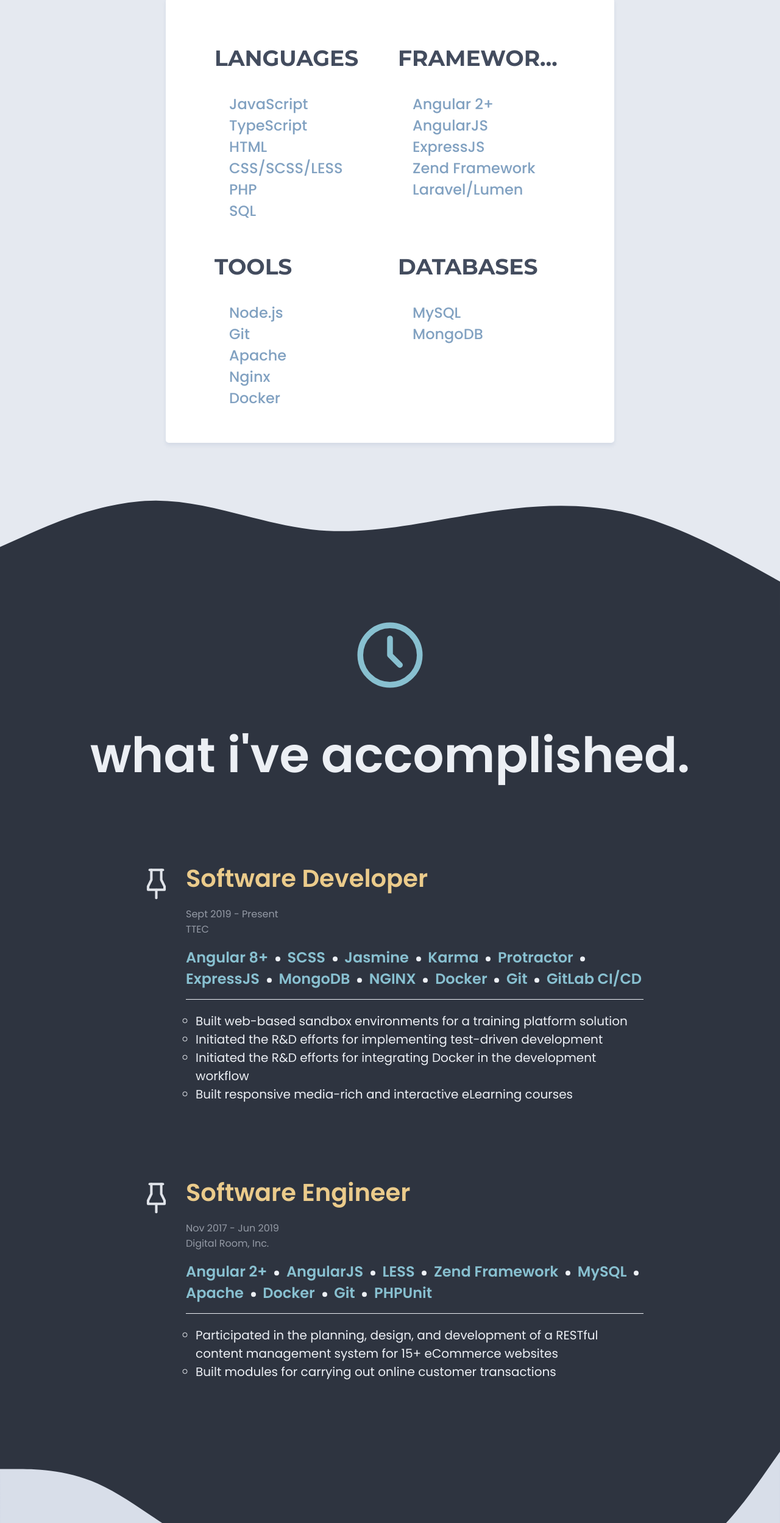
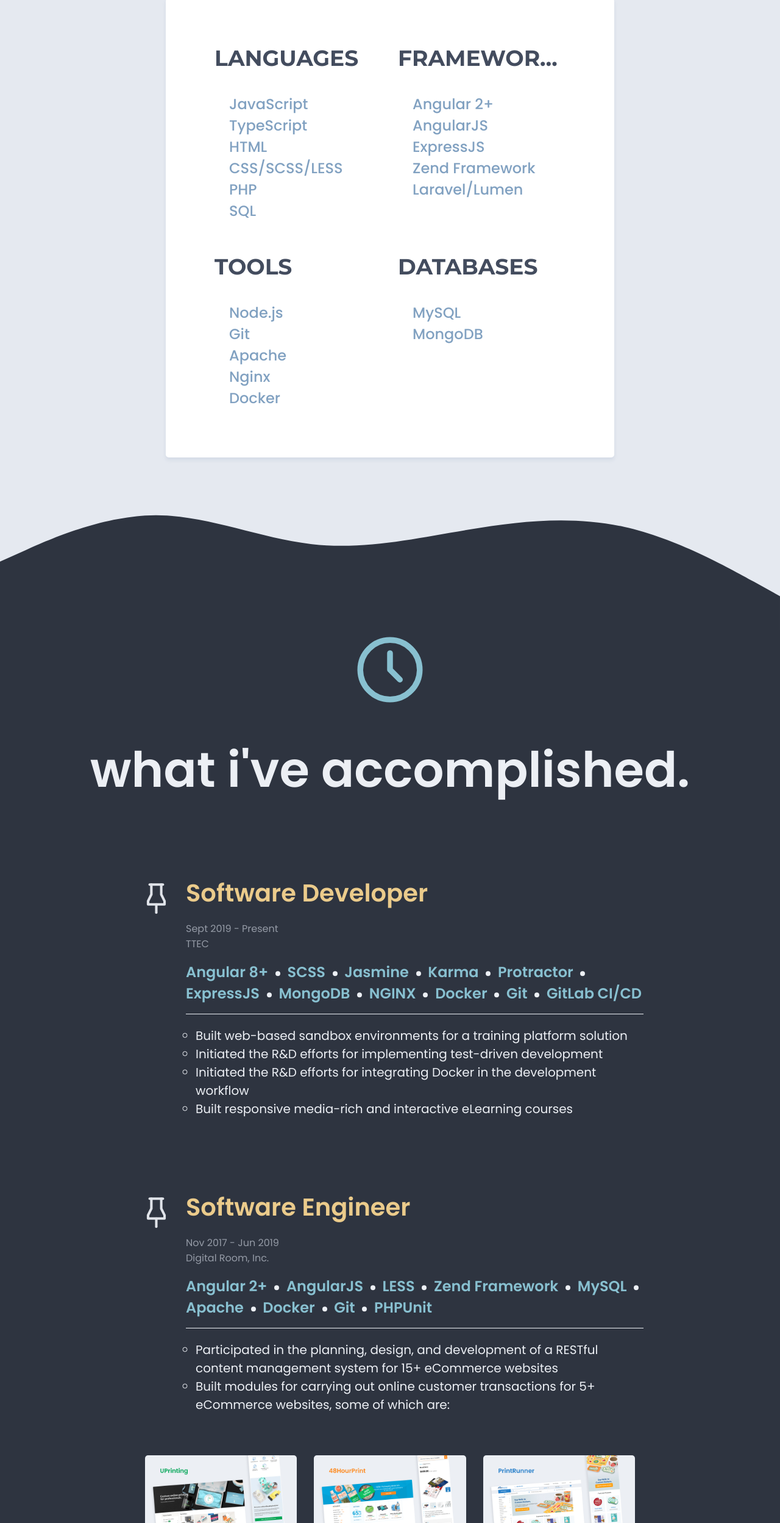
Before and after one commit to camillevillnv/camillevillnv.github.io, a website: page index.html in a window 1280 px wide. Shown: the part 2203-4700 px from the top of the page at 61% size. Drawn offline with Linux system fonts and the light colour scheme.

Commit message:
Add websites to Experience section

```diff
--- a/assets/scss/styles.scss
+++ b/assets/scss/styles.scss
@@ -122,12 +122,12 @@
     @include tablet-portrait-up {
       max-width: 50%;
       margin: 0 auto;
-      padding: 1.5rem 3rem;
+      padding: 1.5rem 3rem 2rem;
     }
 
     @include desktop-up {
       max-width: 45%;
-      padding: 2.5rem 5rem;
+      padding: 2.5rem 5rem 4rem;
     }
   }
 
@@ -302,6 +302,10 @@
   display: flex;
 
   margin-bottom: 6rem;
+
+  &.-dri {
+    margin-bottom: 3rem;
+  }
 }
 .experience__icon-wrapper {
   padding-right: 1rem;
@@ -349,6 +353,50 @@
 
   @include desktop-up {
     font-size: 1.25rem;
+  }
+}
+.experience__websites-list {
+  list-style-type: circle;
+  padding-left: 1rem;
+}
+.experience__websitesIntro {
+  color: $nord6;
+}
+
+.experience__websites {
+  @include desktop-up {
+    align-items: center;
+    display: flex;
+    justify-content: center;
+  }
+}
+.experience__websiteThumbTile {
+  margin-bottom: 2rem;
+  position: relative;
+  text-align: center;
+
+  &:hover {
+    z-index: 10;
+  }
+}
+.experience__websiteThumb {
+  border-radius: 5px;
+  display: inline-block;
+  width: 100%;
+
+  transition: 200ms ease-in;
+
+  &:hover {
+    box-shadow: 0 0 10px rgba(0, 0, 0, 0.1);
+    transform: scale(1.1);
+  }
+
+  @include desktop-up {
+    width: 90%;
+
+    &:hover {
+      transform: scale(1.25);
+    }
   }
 }
 .experience__seeMore {
--- a/index.html
+++ b/index.html
@@ -184,7 +184,7 @@
                     </ul>
                 </div>
             </div>
-            <div class="experience__item">
+            <div class="experience__item -dri">
                 <div class="experience__icon-wrapper">
                     <svg xmlns="http://www.w3.org/2000/svg" class="icon icon-tabler icon-tabler-pinned" width="32" height="32" viewBox="0 -2 24 24" stroke-width="1.5" stroke="#E0E3E9" fill="none" stroke-linecap="round" stroke-linejoin="round">
                         <path stroke="none" d="M0 0h24v24H0z" fill="none"/>
@@ -248,8 +248,25 @@
                     </div>
                     <ul class="experience__list">
                         <li>Participated in the planning, design, and development of a RESTful content management system for 15+ eCommerce websites</li>
-                        <li>Built modules for carrying out online customer transactions</li>
+                        <li>Built modules for carrying out online customer transactions for 5+ eCommerce websites, some of which are:</li>
                     </ul>
+                </div>
+            </div>
+            <div class="experience__websites">
+                <div class="experience__websiteThumbTile">
+                    <a href="https://www.uprinting.com" target="_blank" title="UPrinting Website">
+                        <img src="assets/images/UP%20Thumbnail-light.png" alt="UPrinting Website Thumbnail" class="experience__websiteThumb">
+                    </a>
+                </div>
+                <div class="experience__websiteThumbTile">
+                    <a href="https://www.48hourprint.com" target="_blank" title="48HourPrint Website">
+                        <img src="assets/images/48HP_thumbnail.png" alt="48HourPrint Website Thumbnail" class="experience__websiteThumb">
+                    </a>
+                </div>
+                <div class="experience__websiteThumbTile">
+                    <a href="https://www.printrunner.com" target="_blank" title="PrintRunner Website">
+                        <img src="assets/images/PR_thumbnail.png" alt="PrintRunner Website Thumbnail" class="experience__websiteThumb">
+                    </a>
                 </div>
             </div>
         </div>
```
Also changed, not shown: assets/images/48HP_thumbnail.png (added), assets/images/PR_thumbnail.png (added), assets/images/UP Thumbnail-light.png (added), css/styles.css.
